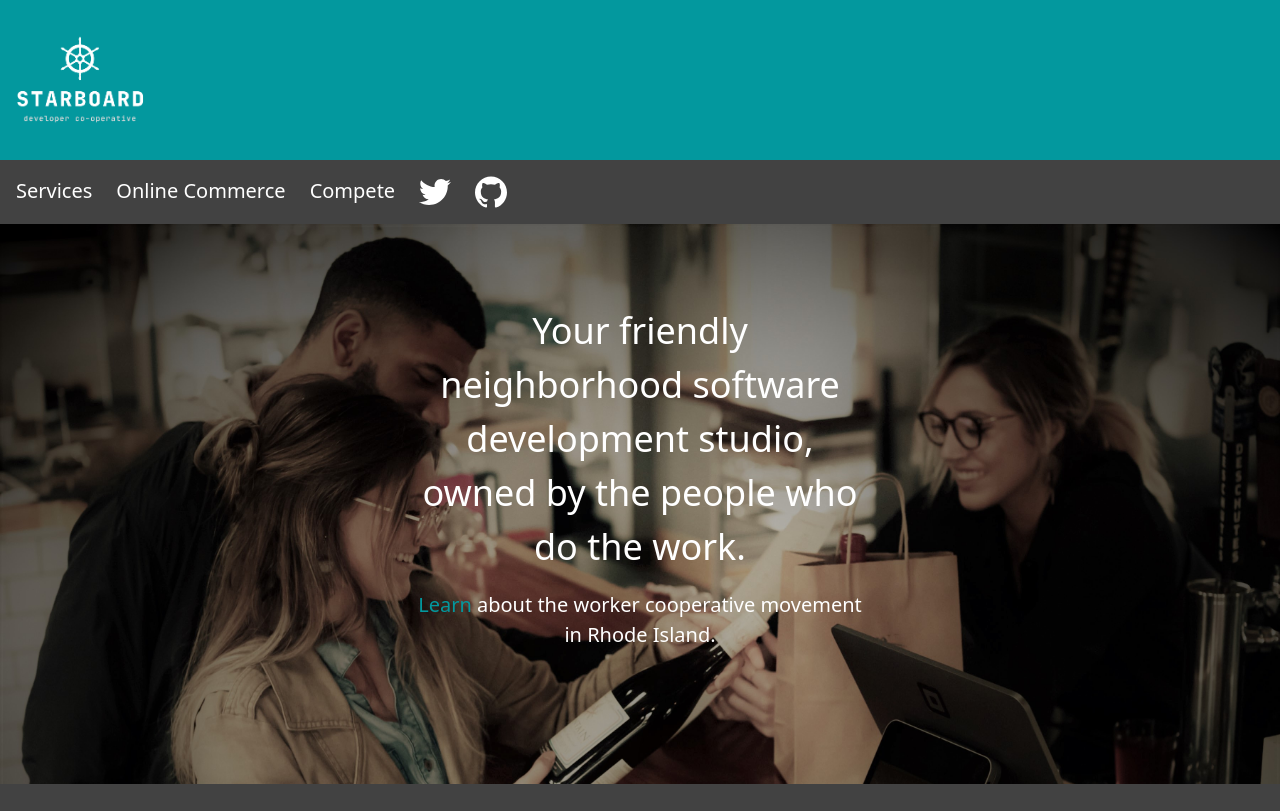
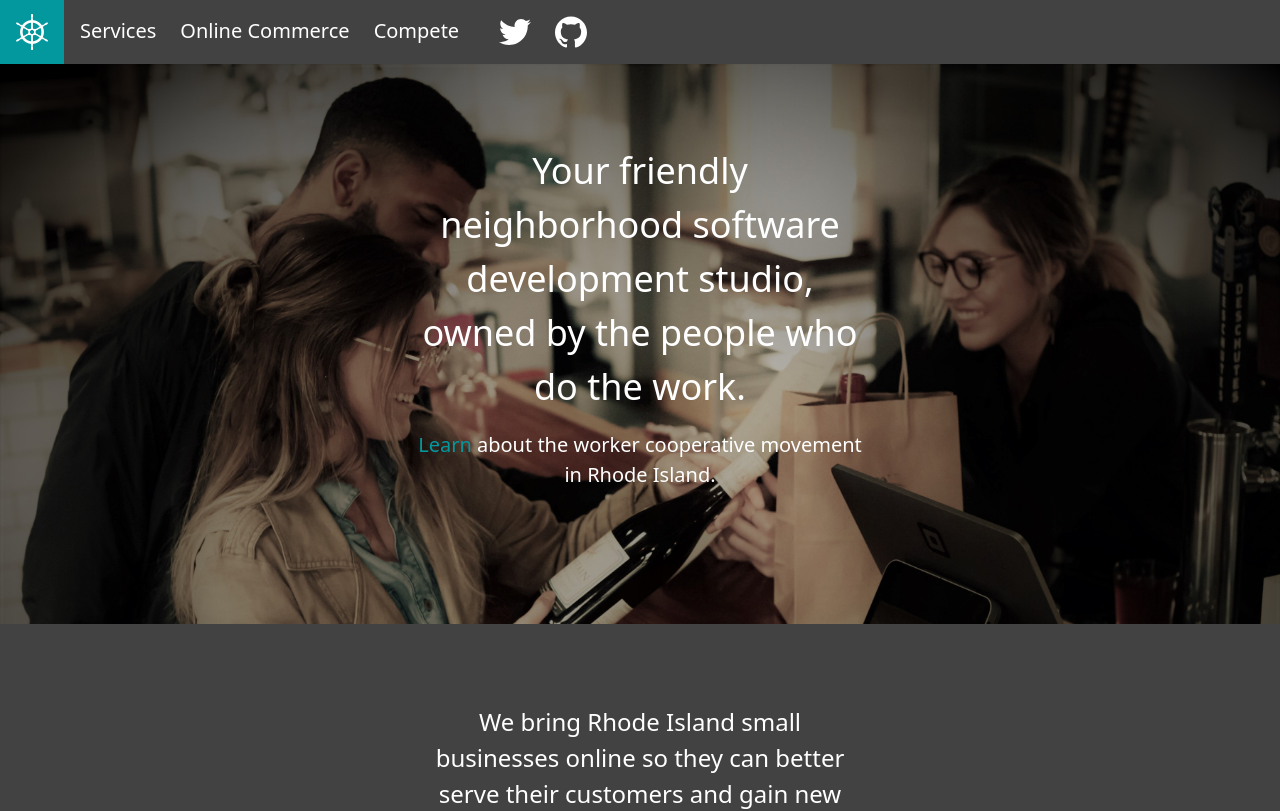
Before and after one commit to starboardcoop/starboardcoop, a Next.js app: page / in a window 1280 px wide. Shown: the top 811 px of the page. Built offline with nearby package versions, Linux system fonts and the light colour scheme.

Commit message:
Starboard logo in navbar on desktop view

```diff
--- a/components/Header.js
+++ b/components/Header.js
@@ -1,24 +1,27 @@
 import Link from 'next/link'
 
 const headerStyle = "w-full bg-primary-light"
-const navStyle = "flex flex-row overflow-x-auto bg-gray-dark text-white text-xl p-4 h-16"
+const navStyle = "flex flex-row overflow-x-auto bg-gray-dark text-white text-xl h-16"
 
-const socialContainerStyle = "flex"
 const aStyle = "mr-6 inline"
 const svgStyle = "h-8 w-8"
 
 const Header = () => (
     <header className={headerStyle}>
-        <div className="sm:w-full md:w-40">
+        <div className="sm:hidden sm:w-full md:w-40">
             <img src="/masthead-white.png" alt="Starboard" />
         </div>
         <nav className={navStyle}>
-            <div className="flex flex-row">
+            <div className="sm:hidden md:block">
+                <a href="/#"><img src="/logo.png" alt="Starboard" className="h-16" /></a>
+            </div>
+            <div className="flex flex-row justify-around">
+                <div className="flex flex-row p-4">
                     <a href="/#two" className="mr-6">Services</a>
                     <a href="/#three" className="mr-6 whitespace-no-wrap">Online Commerce</a>
                     <a href="/#four" className="mr-6">Compete</a>
                 </div>
-            <div className={socialContainerStyle}>
+                <div className="flex p-4 pl-0">
                     <a className={aStyle} href="/#twitter">
                         <svg className={svgStyle} role="img" fill="#ffffff" viewBox="0 0 24 24" xmlns="http://www.w3.org/2000/svg">
                             <path d="M23.954 4.569c-.885.389-1.83.654-2.825.775 1.014-.611 1.794-1.574 2.163-2.723-.951.555-2.005.959-3.127 1.184-.896-.959-2.173-1.559-3.591-1.559-2.717 0-4.92 2.203-4.92 4.917 0 .39.045.765.127 1.124C7.691 8.094 4.066 6.13 1.64 3.161c-.427.722-.666 1.561-.666 2.475 0 1.71.87 3.213 2.188 4.096-.807-.026-1.566-.248-2.228-.616v.061c0 2.385 1.693 4.374 3.946 4.827-.413.111-.849.171-1.296.171-.314 0-.615-.03-.916-.086.631 1.953 2.445 3.377 4.604 3.417-1.68 1.319-3.809 2.105-6.102 2.105-.39 0-.779-.023-1.17-.067 2.189 1.394 4.768 2.209 7.557 2.209 9.054 0 13.999-7.496 13.999-13.986 0-.209 0-.42-.015-.63.961-.689 1.8-1.56 2.46-2.548l-.047-.02z"/>
@@ -30,6 +33,7 @@ const Header = () => (
                         </svg>
                     </a>
                 </div>
+            </div>
         </nav>
     </header>
 )
```
Lines whose indentation alone changed are shown as unchanged.
